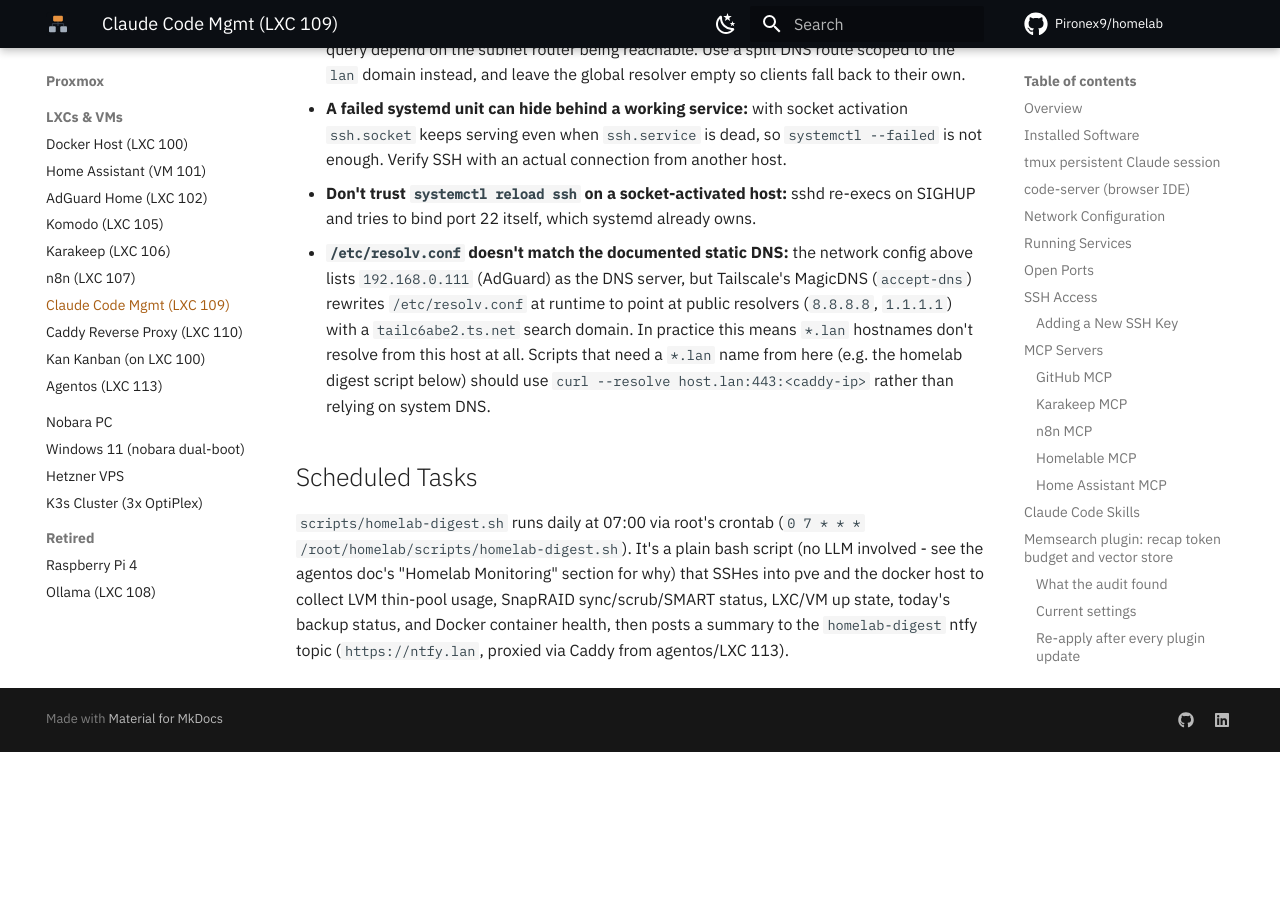
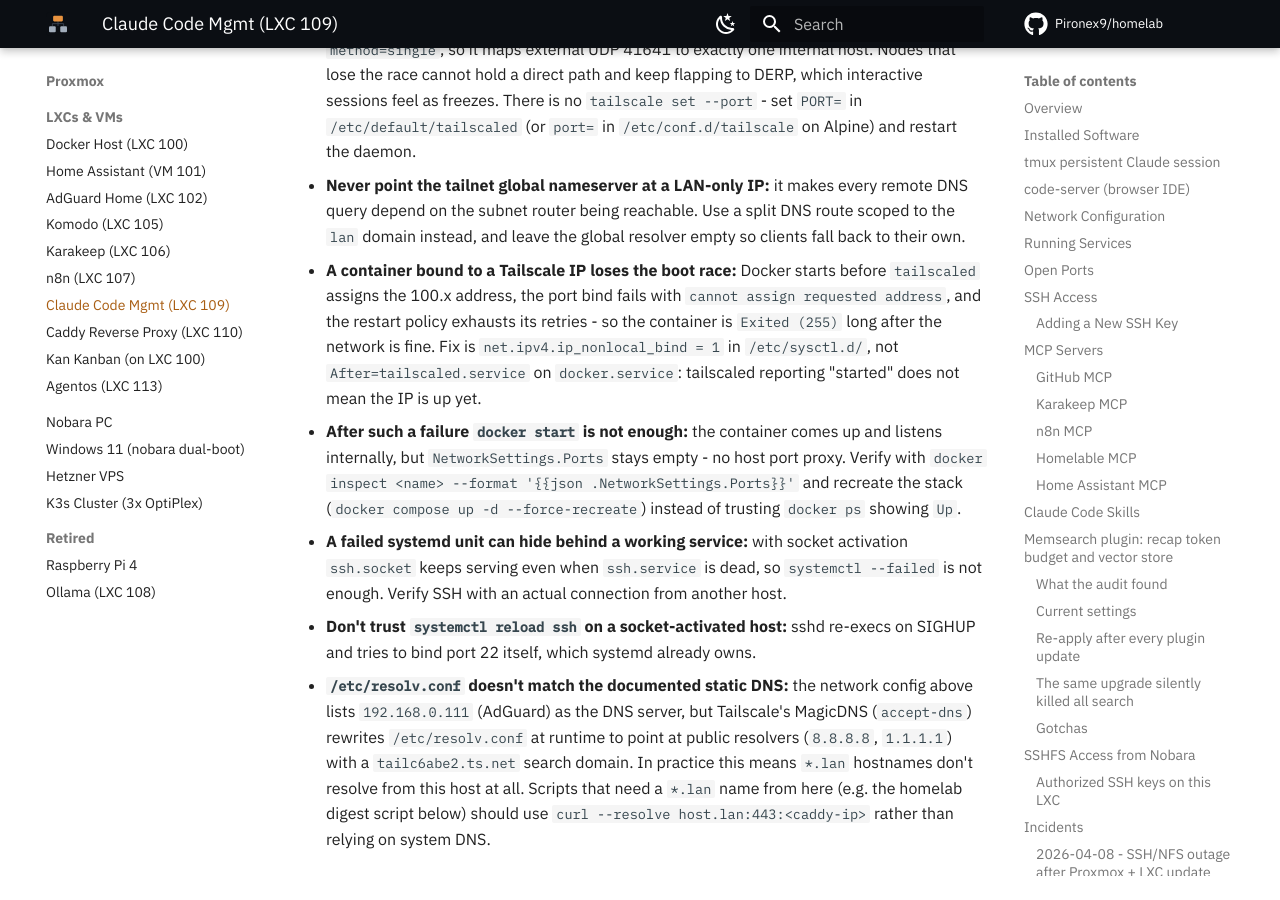
Before and after one commit to Pironex9/homelab, an MkDocs documentation site: the page built from docs/hosts/claude-mgmt.md, in a window 1280 px wide and 900 px high, scrolled down 12080 px. Built offline with MkDocs 1.6.1 and Material for MkDocs 9.7.7, drawn with Linux system fonts in a browser that asks for light colours; comment, search, counter and statistics services are not loaded; before the commit the page ends 12832 px from its top, so only the background shows below that; some of the changed text lies outside the part shown.

Commit message:
docs(claude-mgmt): a code-server nem indult el az aramszunet utan, mert a Tailscale IP meg nem letezett
A vihar miatti aramkimaradas utan a code-server konteneren
"failed to bind host port 100.98.146.14:8443/tcp: cannot assign
requested address" hibaval halt el (exit 255). A Docker hamarabb
probalta lefoglalni a portot, mint ahogy a tailscale0 megkapta az
IP-t, es az unless-stopped policy elfogyasztotta az ujraprobalkozasait.

Javitas: net.ipv4.ip_nonlocal_bind = 1 a /etc/sysctl.d/99-nonlocal-bind.conf
fajlban. A docker.service After=tailscaled.service nem eleg, mert a
tailscaled "started" allapota meg nem jelenti, hogy az IP fel van rakva.

Dokumentalva az is, hogy egy ilyen bukas utan a docker start nem eleg:
a kontener elindul es belul figyel, de a NetworkSettings.Ports ures marad.

```diff
--- a/docs/hosts/claude-mgmt.md
+++ b/docs/hosts/claude-mgmt.md
@@ -47,6 +47,7 @@
 - **Workspace:** `/root` mounted whole at `/config/workspace/root` (single parent bind mount - covers `homelab`, `uzlet`, `learning`, `youtube`; standard practice over per-project mounts, since Docker can't merge multiple host dirs into one path anyway). Default editor workspace opens at `/config/workspace/root/homelab`
 - **Why Docker over native install:** chosen for consistency with the homelab's GitOps/IaC approach (auto-update via Komodo like every other stack) despite the extra Docker+Periphery layer for a single container - deliberate tradeoff, not to be "simplified" back to a native install
 - Access: browser to `https://claude-mgmt.tailc6abe2.ts.net/` while connected to Tailscale
+- **Survives a power cut:** on boot Docker used to reach the port bind before `tailscale0` had its address, and the container died with `failed to bind host port 100.98.146.14:8443/tcp: cannot assign requested address` (exit 255, `unless-stopped` gave up after its retries). `/etc/sysctl.d/99-nonlocal-bind.conf` sets `net.ipv4.ip_nonlocal_bind = 1` so the bind succeeds before the interface is ready. Applied 2026-08-20 after the storm outage
 
 ## Network Configuration
 
@@ -342,6 +343,8 @@
 - **SSH watchdog:** `/etc/systemd/system/ssh.service.d/restart.conf` with `Restart=always, RestartSec=5` ensures SSH restarts automatically if it crashes after an update.
 - **One Tailscale UDP port per node behind the same router:** the Archer C6's UPnP is `method=single`, so it maps external UDP 41641 to exactly one internal host. Nodes that lose the race cannot hold a direct path and keep flapping to DERP, which interactive sessions feel as freezes. There is no `tailscale set --port` - set `PORT=` in `/etc/default/tailscaled` (or `port=` in `/etc/conf.d/tailscale` on Alpine) and restart the daemon.
 - **Never point the tailnet global nameserver at a LAN-only IP:** it makes every remote DNS query depend on the subnet router being reachable. Use a split DNS route scoped to the `lan` domain instead, and leave the global resolver empty so clients fall back to their own.
+- **A container bound to a Tailscale IP loses the boot race:** Docker starts before `tailscaled` assigns the 100.x address, the port bind fails with `cannot assign requested address`, and the restart policy exhausts its retries - so the container is `Exited (255)` long after the network is fine. Fix is `net.ipv4.ip_nonlocal_bind = 1` in `/etc/sysctl.d/`, not `After=tailscaled.service` on `docker.service`: tailscaled reporting "started" does not mean the IP is up yet.
+- **After such a failure `docker start` is not enough:** the container comes up and listens internally, but `NetworkSettings.Ports` stays empty - no host port proxy. Verify with `docker inspect <name> --format '{{json .NetworkSettings.Ports}}'` and recreate the stack (`docker compose up -d --force-recreate`) instead of trusting `docker ps` showing `Up`.
 - **A failed systemd unit can hide behind a working service:** with socket activation `ssh.socket` keeps serving even when `ssh.service` is dead, so `systemctl --failed` is not enough. Verify SSH with an actual connection from another host.
 - **Don't trust `systemctl reload ssh` on a socket-activated host:** sshd re-execs on SIGHUP and tries to bind port 22 itself, which systemd already owns.
 - **`/etc/resolv.conf` doesn't match the documented static DNS:** the network config above lists `192.168.0.111` (AdGuard) as the DNS server, but Tailscale's MagicDNS (`accept-dns`) rewrites `/etc/resolv.conf` at runtime to point at public resolvers (`8.8.8.8`, `1.1.1.1`) with a `tailc6abe2.ts.net` search domain. In practice this means `*.lan` hostnames don't resolve from this host at all. Scripts that need a `*.lan` name from here (e.g. the homelab digest script below) should use `curl --resolve host.lan:443:<caddy-ip>` rather than relying on system DNS.
```
